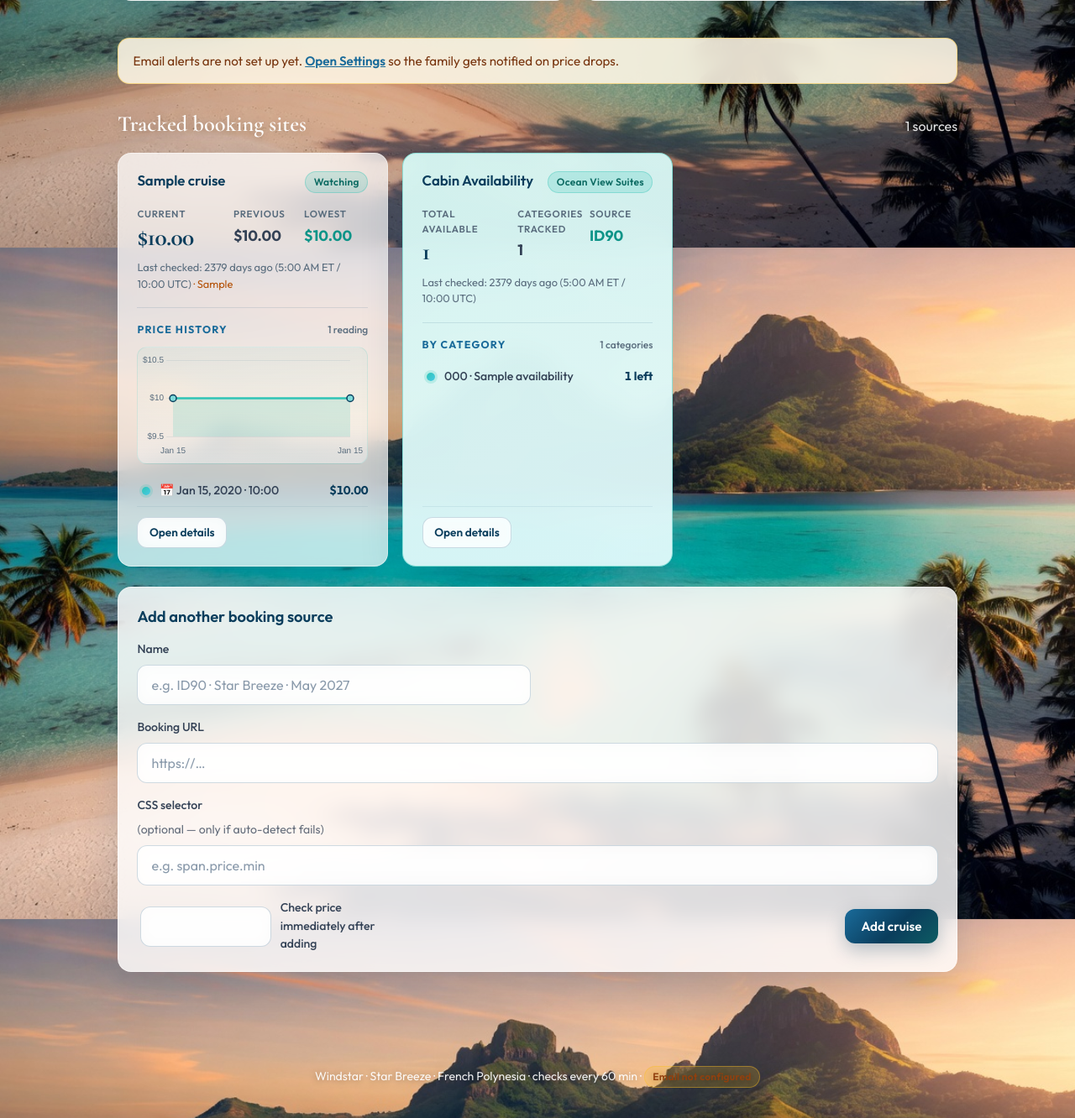
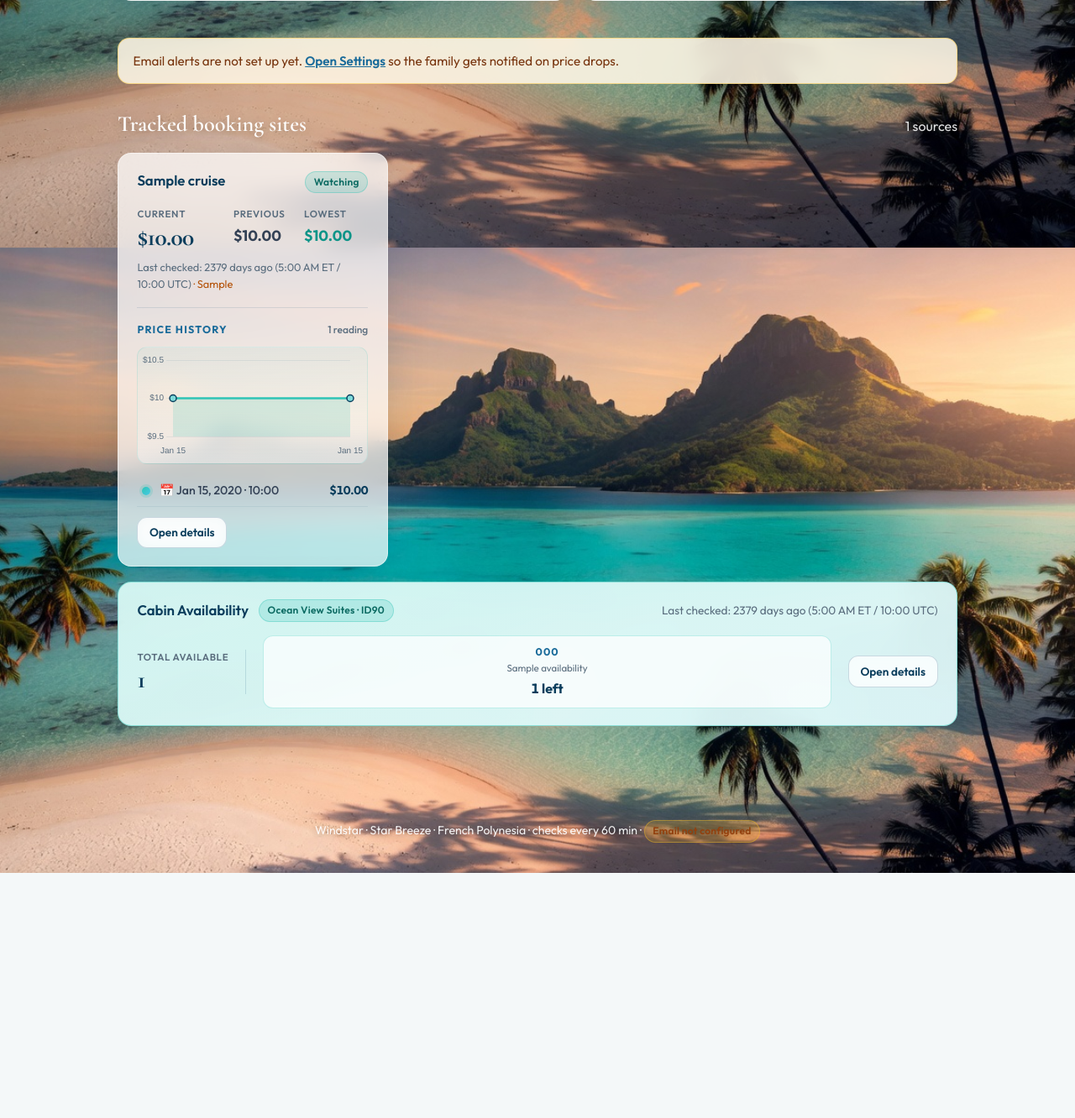
Before and after one commit to cpos97/windstar-tahiti-price-tracker, a FastAPI app: page / in a window 1280 px wide. Shown: the part 505-1837 px from the top of the page at 84% size. After the commit the page ends 1545 px from the top, so only its background shows below. Run offline with FastAPI, Linux system fonts and the light colour scheme; tables that the repository leaves empty hold one stand-in row (values such as "Sample post").

Commit message:
Cabin availability as a full-width horizontal strip; move add-source to Settings
- Cabin availability moves out of the cruise grid to a full-width strip
  below it, matching the combined width of the source cards above.
  Categories lay out horizontally in an auto-fit grid, with sold-out ones
  styled distinctly rather than showing "0 left".
- "Add another booking source" moves off the dashboard into Settings,
  alongside the family invite form — it's setup, not day-to-day info.

```diff
--- a/static/style.css
+++ b/static/style.css
@@ -634,6 +634,109 @@ input:focus {
   border: 1px solid rgba(46, 196, 182, 0.45);
 }
 
+/* —— Cabin availability: full-width horizontal strip under the cruise cards —— */
+.cabin-strip {
+  width: 100%;
+  margin-top: 1.1rem;
+}
+
+.cabin-strip-head {
+  display: flex;
+  align-items: center;
+  gap: 0.75rem;
+  flex-wrap: wrap;
+  margin-bottom: 1rem;
+}
+
+.cabin-strip-head h3 {
+  margin: 0;
+  font-size: 1.05rem;
+  color: var(--ocean-deep);
+  font-weight: 600;
+}
+
+.cabin-strip-checked {
+  margin-left: auto;
+  font-size: 0.85rem;
+  color: var(--muted);
+}
+
+.cabin-strip-body {
+  display: flex;
+  align-items: center;
+  gap: 1.25rem;
+  flex-wrap: wrap;
+}
+
+.cabin-total {
+  flex: 0 0 auto;
+  padding-right: 1.25rem;
+  border-right: 1px solid rgba(15, 76, 117, 0.15);
+}
+
+/* Categories flow left-to-right and share the remaining width evenly */
+.cabin-cats {
+  flex: 1 1 auto;
+  display: grid;
+  grid-template-columns: repeat(auto-fit, minmax(120px, 1fr));
+  gap: 0.6rem;
+  min-width: 0;
+}
+
+.cabin-cat {
+  background: rgba(255, 255, 255, 0.72);
+  border: 1px solid rgba(46, 196, 182, 0.28);
+  border-radius: 12px;
+  padding: 0.6rem 0.7rem;
+  text-align: center;
+}
+
+.cabin-cat-code {
+  font-size: 0.78rem;
+  font-weight: 700;
+  letter-spacing: 0.08em;
+  color: var(--ocean-mid);
+}
+
+.cabin-cat-name {
+  font-size: 0.72rem;
+  color: var(--muted);
+  margin: 0.15rem 0 0.3rem;
+  line-height: 1.25;
+}
+
+.cabin-cat-count {
+  font-size: 1rem;
+  font-weight: 700;
+  color: var(--ocean-deep);
+  font-variant-numeric: tabular-nums;
+}
+
+.cabin-cat.sold-out {
+  background: rgba(255, 255, 255, 0.45);
+  border-color: rgba(184, 92, 56, 0.35);
+}
+.cabin-cat.sold-out .cabin-cat-count {
+  color: #b85c38;
+  font-size: 0.9rem;
+}
+
+.cabin-strip-action {
+  flex: 0 0 auto;
+}
+
+@media (max-width: 640px) {
+  .cabin-strip-body { align-items: stretch; }
+  .cabin-total {
+    border-right: none;
+    border-bottom: 1px solid rgba(15, 76, 117, 0.15);
+    padding-right: 0;
+    padding-bottom: 0.75rem;
+    width: 100%;
+  }
+  .cabin-strip-checked { margin-left: 0; width: 100%; }
+}
+
 .cruise-card-cabin:hover {
   background: linear-gradient(160deg, rgba(214, 247, 243, 0.99) 0%, rgba(224, 248, 250, 0.99) 100%);
 }
--- a/templates/index.html
+++ b/templates/index.html
@@ -163,81 +163,44 @@
   </article>
   {% endfor %}
 
+</div>
+
 {% for c in cruises %}
 {% set cabin_rows = cabin_availability_by_cruise.get(c.id) %}
 {% if cabin_rows %}
-  <article class="cruise-card card cruise-card-cabin">
-    <div class="cruise-card-top">
+<article class="card cruise-card-cabin cabin-strip">
+  <div class="cabin-strip-head">
     <h3><a class="cruise-card-title" href="/cruises/{{ c.id }}">Cabin Availability</a></h3>
-      <span class="pill ok">Ocean View Suites</span>
+    <span class="pill ok">Ocean View Suites &middot; ID90</span>
+    <span class="cabin-strip-checked">Last checked: {{ c.cabin_last_checked | fmt_last_checked }}</span>
   </div>
-    <div class="price-row">
-      <div>
+
+  <div class="cabin-strip-body">
+    <div class="cabin-total">
       <div class="label">Total available</div>
       <div class="price">{{ cabin_rows | sum(attribute='available') }}</div>
     </div>
-      <div>
-        <div class="label">Categories tracked</div>
-        <div class="price-sm">{{ cabin_rows | length }}</div>
-      </div>
-      <div>
-        <div class="label">Source</div>
-        <div class="price-sm low">ID90</div>
+
+    <div class="cabin-cats">
+      {% for cab in cabin_rows %}
+      <div class="cabin-cat{% if cab.available == 0 %} sold-out{% endif %}">
+        <div class="cabin-cat-code">{{ cab.category_code }}</div>
+        <div class="cabin-cat-name">{{ cab.category_name }}</div>
+        <div class="cabin-cat-count">
+          {% if cab.available == 0 %}Sold out{% else %}{{ cab.available }} left{% endif %}
         </div>
       </div>
-    <div class="meta">
-      Last checked: {{ c.cabin_last_checked | fmt_last_checked }}
+      {% endfor %}
     </div>
 
-    <div class="price-history">
-      <div class="price-history-head">
-        <span class="price-history-title">By category</span>
-        <span class="price-history-count">{{ cabin_rows | length }} categories</span>
+    <div class="cabin-strip-action">
+      <a class="btn secondary btn-sm" href="/cruises/{{ c.id }}">Open details</a>
     </div>
-      <ul class="price-timeline">
-        {% for cab in cabin_rows %}
-        <li class="price-timeline-item">
-          <span class="tl-dot"></span>
-          <span class="tl-date">{{ cab.category_code }} · {{ cab.category_name }}</span>
-          <span class="tl-price">{{ cab.available }} left</span>
-        </li>
-        {% endfor %}
-      </ul>
-    </div>
-
-    <div class="cruise-card-footer">
-      <a class="btn secondary btn-sm" href="/cruises/{{ c.id }}">Open details</a>
   </div>
 </article>
 {% endif %}
 {% endfor %}
-</div>
 {% endif %}
-
-<section class="card" style="margin-top:1.5rem">
-  <h2>Add another booking source</h2>
-  <form class="form-grid" action="/cruises" method="post">
-    <label>
-      Name
-      <input type="text" name="name" placeholder="e.g. ID90 · Star Breeze · May 2027" required />
-    </label>
-    <label class="span-2">
-      Booking URL
-      <input type="url" name="url" placeholder="https://…" required />
-    </label>
-    <label class="span-2">
-      CSS selector <span class="optional">(optional — only if auto-detect fails)</span>
-      <input type="text" name="css_selector" placeholder="e.g. span.price.min" />
-    </label>
-    <div class="form-actions span-2">
-      <label class="checkbox">
-        <input type="checkbox" name="check_now" value="yes" checked />
-        Check price immediately after adding
-      </label>
-      <button type="submit" class="btn primary">Add cruise</button>
-    </div>
-  </form>
-</section>
 
 {% if recent_alerts %}
 <section class="section-head" style="margin-top:2rem">
```
Also changed, not shown: templates/settings.html (+29 -0 lines). Lines whose indentation alone changed are shown as unchanged.
